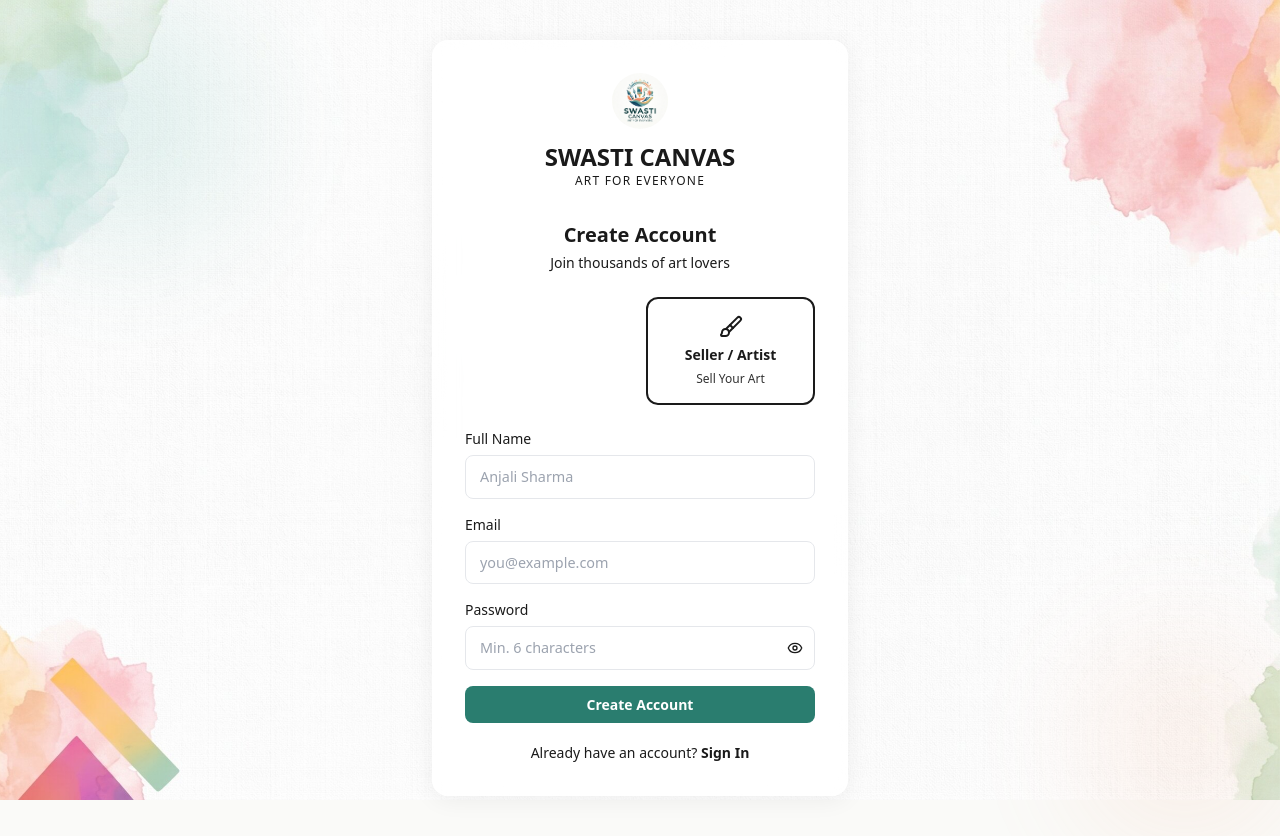
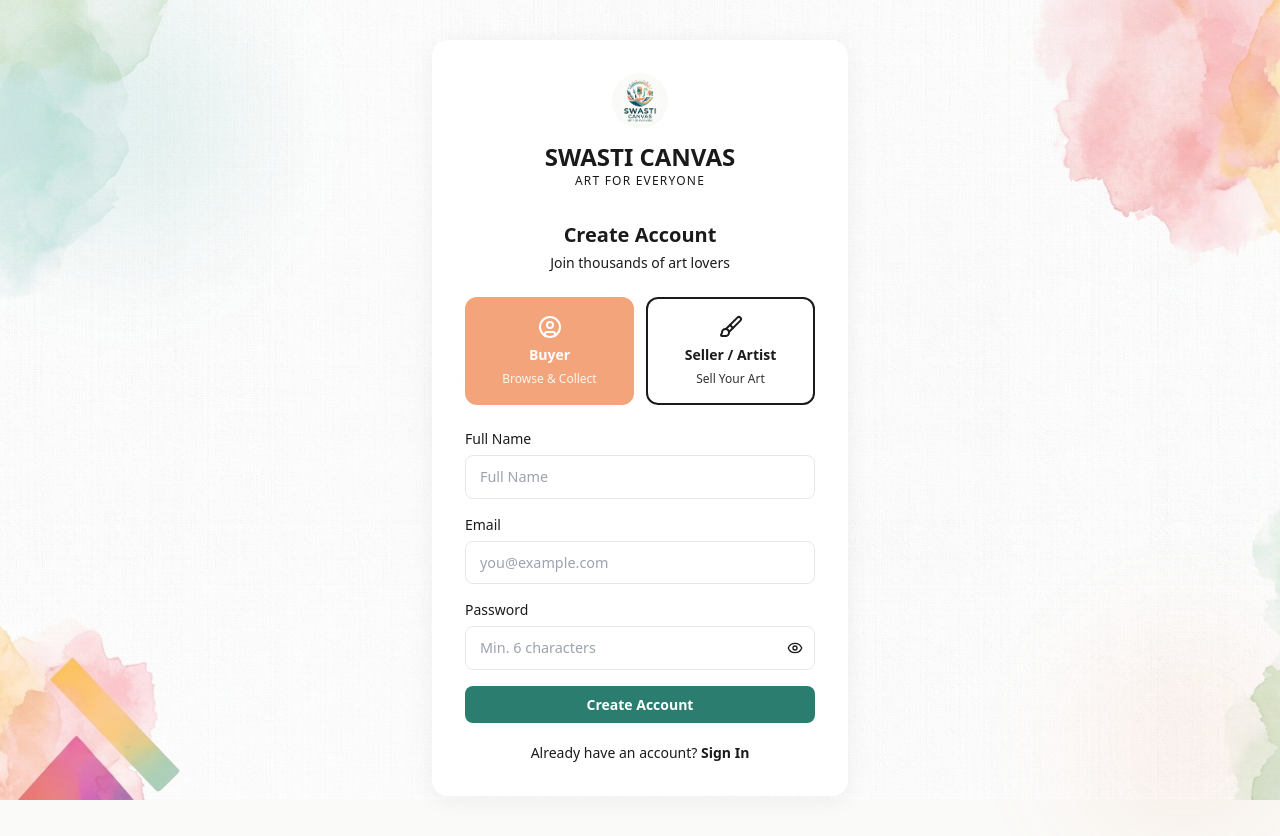
Before and after one commit to swasticanvas26-debug/SWASTI-CANVAS, a Next.js app: page /signup in a window 1280 px wide. Built offline with nearby package versions, Linux system fonts and the light colour scheme.

Commit message:
fix: Use arbitrary tailwind hex values for signup button to bypass compilation bug

```diff
--- a/src/app/signup/page.tsx
+++ b/src/app/signup/page.tsx
@@ -100,7 +100,7 @@
                 <button
                   type="button"
                   onClick={() => setRole('customer')}
-                  className={`flex flex-col items-center gap-1.5 p-4 rounded-xl border-2 transition-all ${role === 'customer' ? 'border-peach bg-peach text-white shadow-card' : 'border-canvas-border text-canvas-muted hover:border-peach hover:bg-peach-pale hover:text-peach'}`}
+                  className={`flex flex-col items-center gap-1.5 p-4 rounded-xl border-2 transition-all ${role === 'customer' ? 'border-[#F4A47A] bg-[#F4A47A] text-white shadow-card' : 'border-canvas-border text-canvas-muted hover:border-[#F4A47A] hover:bg-[#FEF3EC] hover:text-[#F4A47A]'}`}
                 >
                   <UserCircle className="w-6 h-6" />
                   <span className="text-sm font-semibold">Buyer</span>
@@ -109,7 +109,7 @@
                 <button
                   type="button"
                   onClick={() => setRole('seller')}
-                  className={`flex flex-col items-center gap-1.5 p-4 rounded-xl border-2 transition-all ${role === 'seller' ? 'border-peach bg-peach text-white shadow-card' : 'border-canvas-border text-canvas-muted hover:border-peach hover:bg-peach-pale hover:text-peach'}`}
+                  className={`flex flex-col items-center gap-1.5 p-4 rounded-xl border-2 transition-all ${role === 'seller' ? 'border-[#F4A47A] bg-[#F4A47A] text-white shadow-card' : 'border-canvas-border text-canvas-muted hover:border-[#F4A47A] hover:bg-[#FEF3EC] hover:text-[#F4A47A]'}`}
                 >
                   <Brush className="w-6 h-6" />
                   <span className="text-sm font-semibold">Seller / Artist</span>
@@ -120,7 +120,7 @@
               <form onSubmit={handleSignup} className="space-y-4">
                 <div>
                   <label className="block text-sm font-medium text-canvas-dark mb-1.5">Full Name</label>
-                  <input type="text" required value={name} onChange={e => setName(e.target.value)} placeholder="Anjali Sharma" className="input-field" />
+                  <input type="text" required value={name} onChange={e => setName(e.target.value)} placeholder="Full Name" className="input-field" />
                 </div>
                 <div>
                   <label className="block text-sm font-medium text-canvas-dark mb-1.5">Email</label>
```
